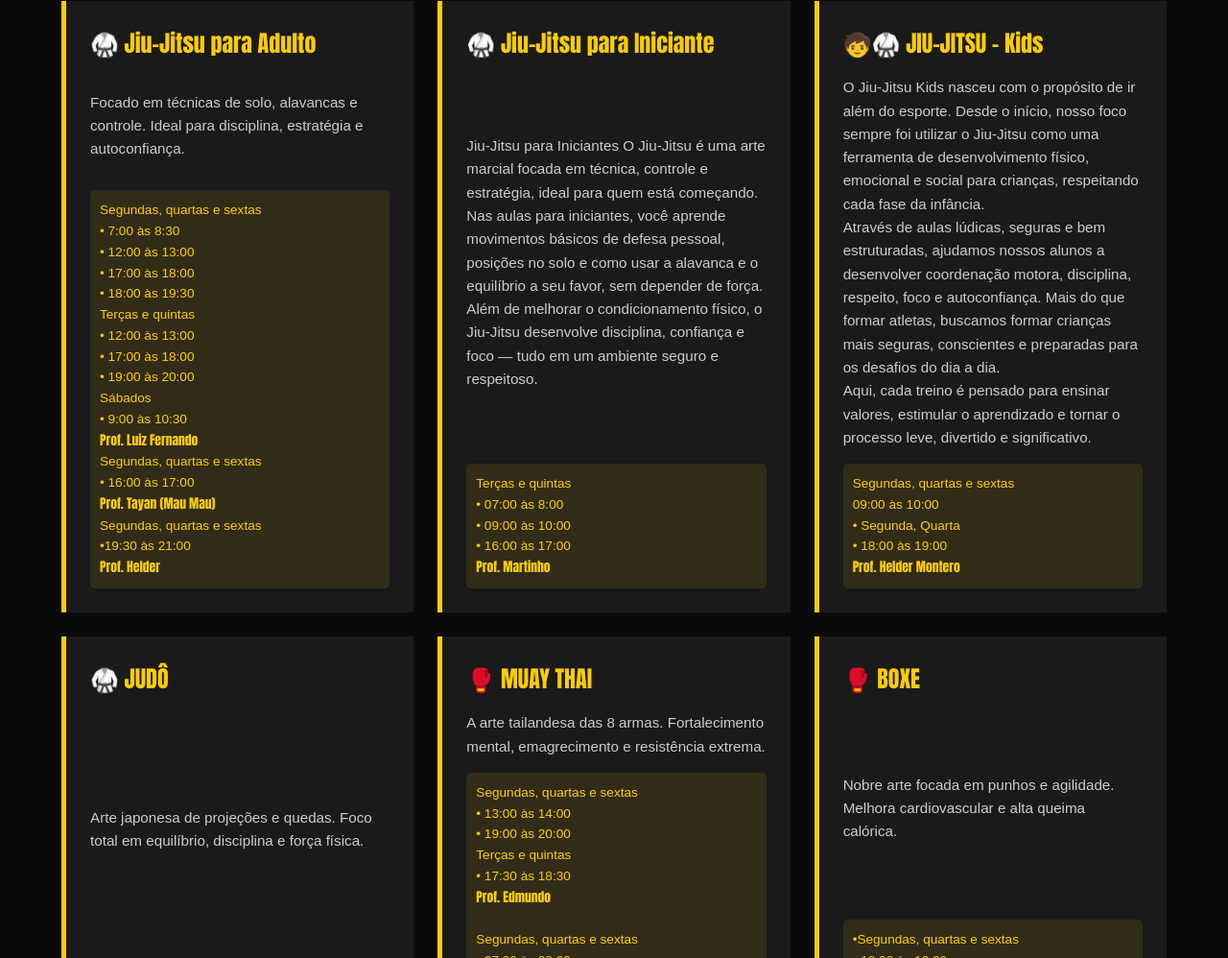
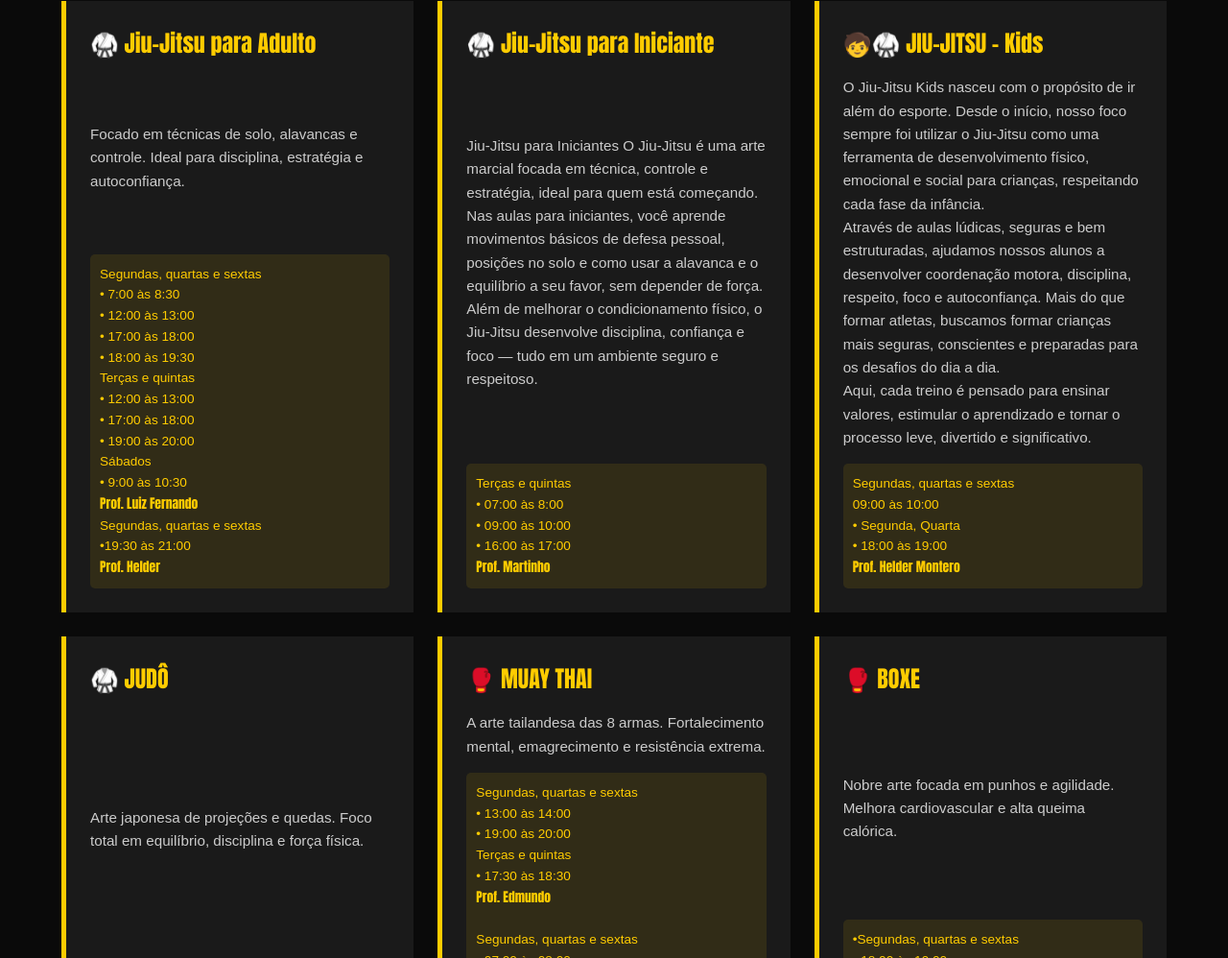
Before and after one commit to Adelino-Analista/ctam_arena_da_luta, a website: page index.html in a window 1280 px wide. Shown: the part 846-1844 px from the top of the page at 96% size. Drawn offline with Linux system fonts and the light colour scheme.

Commit message:
Update index.html

```diff
--- a/index.html
+++ b/index.html
@@ -160,10 +160,6 @@
                      • 9:00 às 10:30 <br>
                     <strong> Prof. Luiz Fernando</strong><br>
 
-                    Segundas, quartas e sextas<br>
-                    • 16:00 às 17:00<br>
-                    <strong> Prof. Tayan (Mau Mau) </strong><br>
-
                      Segundas, quartas e sextas<br>
                      •19:30 às 21:00<br>
                      <strong> Prof. Helder</strong><br>
@@ -304,7 +300,7 @@
                 <p>OBS: Siga-nos nas redes sociais para ver os treinos diários!</p>
 
                 <div class="social-icons">
-                    <a href="#@https://www.instagram.com/ctamarenadaluta?igsh=N3UzNzUxZjhoNzht"><i class="fab fa-instagram"></i></a>
+                    <a href="#@ctamarenadaluta?igsh=N3UzNzUxZjhoNzht"><i class="fab fa-instagram"></i></a>
                     <a href="https://wa.me/5521998429149"><i class="fab fa-whatsapp"></i></a>
                     <a href="#ctamarenadaluta"><i class="fab fa-tiktok"></i></a>
                     <a href="#ct-amarenadaluta"><i class="fab fa-youtube"></i></a>
```
